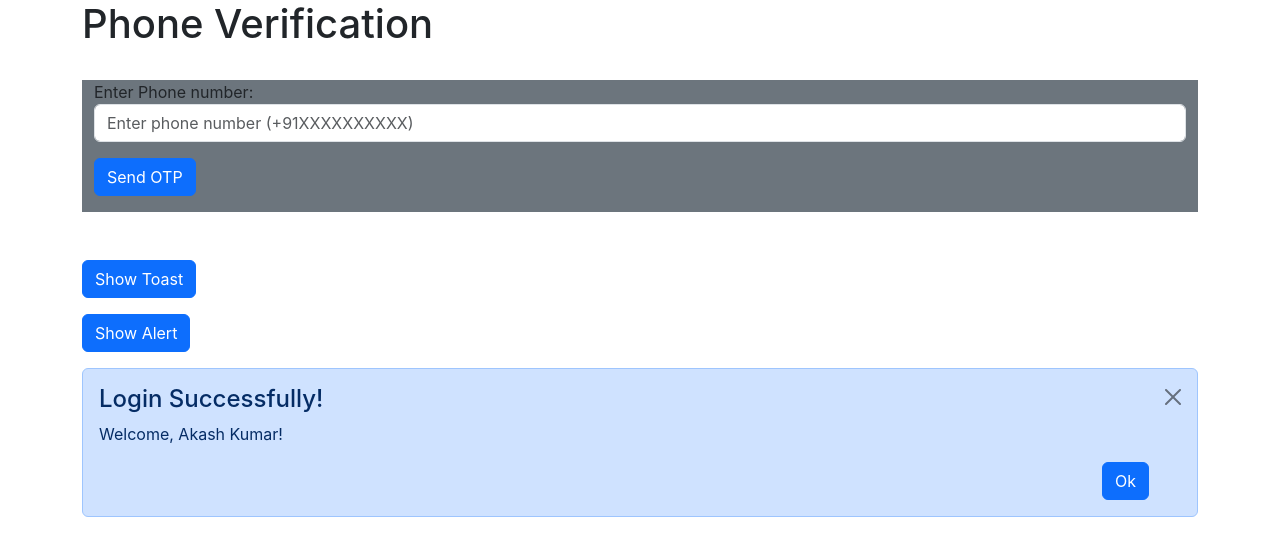
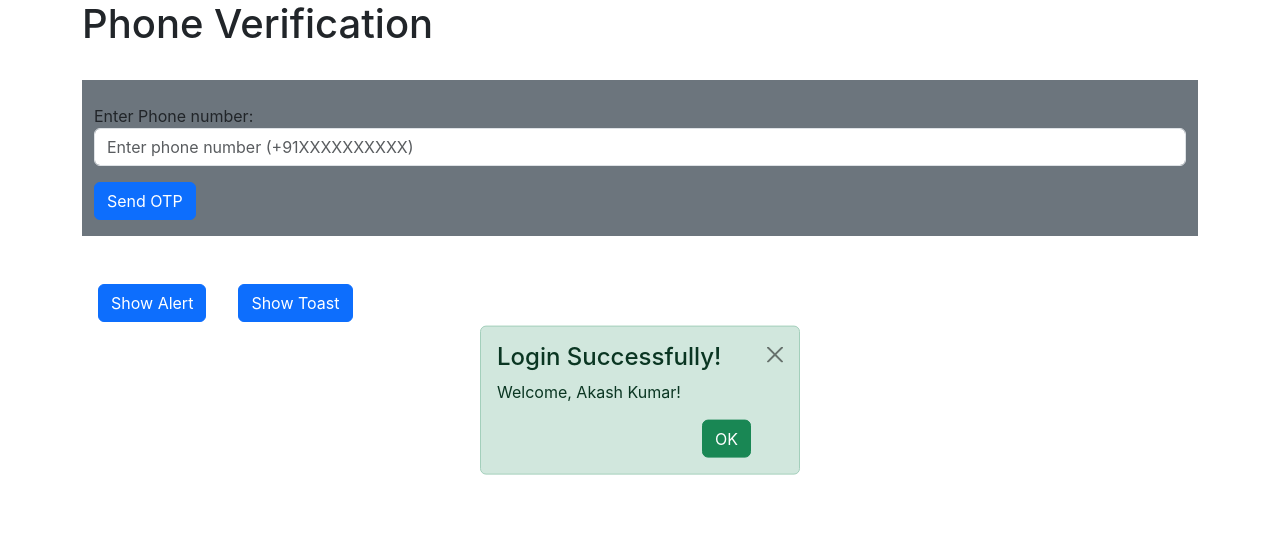
Before and after one commit to Akash581999/React-otp-app, a React (Create React App) app: page / in a window 1280 px wide. Both pictures are taken after a click on the button "Show Alert". Shown: the top 556 px of the page. Built offline with nearby package versions, Linux system fonts and the light colour scheme.

Commit message:
Alert and Toast fixed

```diff
--- a/src/App.js
+++ b/src/App.js
@@ -1,13 +1,26 @@
+import { useState } from "react";
 import 'firebase/compat/auth';
 import "react-phone-input-2/lib/style.css";
 // import Login from './Pages/Login';
+// import ResetPassword from './Pages/ResetPassword';
+// import ResetForm from './Pages/ResetForm';
 import Register from './Pages/Register';
 import Toastify from './components/Toastify';
 import Alertify from './components/Alertify';
-// import ResetPassword from './Pages/ResetPassword';
-// import ResetForm from './Pages/ResetForm';
+import Button from "react-bootstrap/Button";
 
 function App() {
+  const [showAlert, setShowAlert] = useState(false);
+  const [showToast, setShowToast] = useState(false);
+
+  const handleShowAlert = () => {
+    setShowAlert(true);
+  };
+
+  const handleShowToast = () => {
+    setShowToast(true);
+  };
+
   return (
     <>
       <div className='container w-100'>
@@ -19,8 +32,27 @@ function App() {
         {/* <ResetPassword /> */}
         <br />
         {/* <ResetForm /> */}
-        <Toastify />
-        <Alertify />
+        <Button onClick={handleShowAlert} className="mb-3 mx-3">
+          Show Alert
+        </Button>
+        <Alertify
+          show={showAlert}
+          setShowAlert={setShowAlert}
+          color={"success"}
+          topic="Login Successfully!"
+          message="Welcome, Akash Kumar!"
+          buttonText="OK"
+        />
+        <Button onClick={handleShowToast} className="mb-3 mx-3">
+          Show Toast
+        </Button>
+        <Toastify
+          show={showToast}
+          setShowToast={setShowToast}
+          color={"info"}
+          topic="Login Successfully!"
+          message="Welcome, Akash Kumar!"
+        />
       </div>
     </>
   );
--- a/src/Pages/Register.jsx
+++ b/src/Pages/Register.jsx
@@ -48,7 +48,7 @@ const Register = () => {
 
   return (
     <div className="container bg-secondary">
-      <label className="text-info"></label>
+      <label className="text-info fs-1"></label><br/>
       <label htmlFor="PhoneNumber my-2">Enter Phone number:</label>
       <input
         type="text"
--- a/src/components/Alertify.jsx
+++ b/src/components/Alertify.jsx
@@ -1,30 +1,42 @@
-import { useState } from "react";
+import { useState, useEffect } from "react";
 import Alert from "react-bootstrap/Alert";
 import Button from "react-bootstrap/Button";
 
-function Alertify() {
-  const [show, setShow] = useState(false);
+function Alertify({ show, setShowAlert, topic, message, color, buttonText }) {
+  const [alertShown, setAlertShown] = useState(false);
+  useEffect(() => {
+    setAlertShown(show);
+  }, [show]);
+  const handleClose = () => {
+    setAlertShown(false);
+    setShowAlert(false);
+  };
 
   return (
     <>
-      <Button onClick={() => setShow(true)} className="mb-3">
+      {/* <Button onClick={() => setAlertShown(true)} className="mb-3">
         Show Alert
-      </Button>
-      {show && (
+      </Button> */}
+      {alertShown && (
         <Alert
-          show={show}
-          variant="primary"
-          onClose={() => setShow(false)}
+          className="w-25 position-absolute top-50 start-50 translate-middle"
+          show={alertShown}
+          variant={color}
+          onClose={handleClose}
           animation={true}
           delay={2000}
+          dismissible
           autohide
-          dismissible
         >
-          <Alert.Heading>Login Successfully!</Alert.Heading>
-          <p>Welcome, Akash Kumar!</p>
+          <Alert.Heading>
+            {topic}
+          </Alert.Heading>
+          <p>
+            {message}
+          </p>
           <div className="d-flex justify-content-end">
-            <Button onClick={() => setShow(false)} variant="primary">
-              Ok
+            <Button onClick={handleClose} variant={color}>
+              {buttonText}
             </Button>
           </div>
         </Alert>
--- a/src/components/Toastify.jsx
+++ b/src/components/Toastify.jsx
@@ -1,42 +1,50 @@
-import { useState } from "react";
-import Button from "react-bootstrap/Button";
+import { useState, useEffect } from "react";
 import Toast from "react-bootstrap/Toast";
 import ToastContainer from "react-bootstrap/ToastContainer";
+// import Button from "react-bootstrap/Button";
 
-function Toastify() {
-  const [show, setShow] = useState(false);
-
+function Toastify({ show, setShowToast, topic, message, color }) {
+  const [toastShown, setToastShown] = useState(false);
+  useEffect(() => {
+    setToastShown(show);
+  }, [show]);
+  const handleClose = () => {
+    setToastShown(false);
+    setShowToast(false);
+  };
   return (
     <>
-      <div className="mb-3">
-        <Button onClick={() => setShow(true)}>Show Toast</Button>
-      </div>
+      {/* <div className="mb-3">
+        <Button onClick={() => setToastShown(true)}>Show Toast</Button>
+      </div> */}
 
+      {toastShown && (
         <ToastContainer
           className="p-3"
           position={"bottom-end"}
           style={{ zIndex: 1 }}
         >
           <Toast
-          onClose={() => setShow(false)}
-          show={show}
+            className="d-inline-block m-1"
+            bg={color}
+            show={toastShown}
+            onClose={handleClose}
+            delay={2000}
             animation={true}
-          delay={2000}
             autohide
-          className="d-inline-block m-1 bg-info"
           >
-          <Toast.Header className="bg-primary">
+            <Toast.Header className="">
               <img
                 src="holder.js/20x20?text=%20"
                 className="rounded me-2"
                 alt=""
               />
-            <strong className="me-auto">Login Successfully!</strong>
+              <strong className="me-auto">{topic}</strong>
               <small className="text-muted">Just Now</small>
             </Toast.Header>
-          <Toast.Body>Welcome, Akash Kumar!!</Toast.Body>
+            <Toast.Body>{message}</Toast.Body>
           </Toast>
-      </ToastContainer>
+        </ToastContainer>)}
     </>
   );
 }
```
Lines whose indentation alone changed are shown as unchanged.
